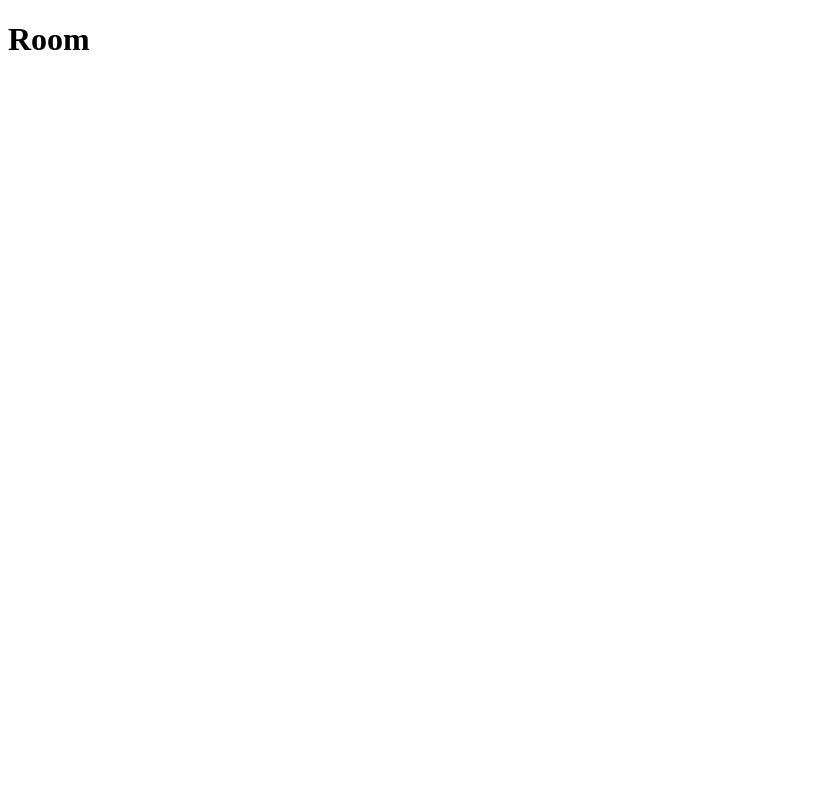
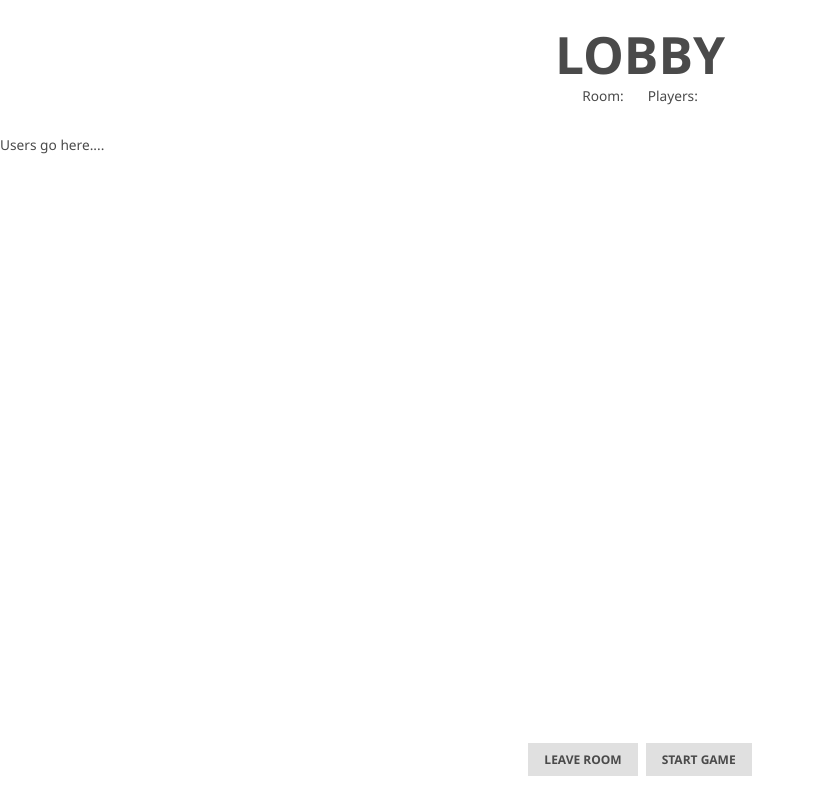
Before and after one commit to eddykodes/imposters-app, a React (Create React App) app: page /room/1 in a window 1280 px wide. Shown: the whole page, without its empty margins (0-814 px from the left). Built offline with nearby package versions, Linux system fonts and the light colour scheme.

Commit message:
add initial room design

```diff
--- /dev/null
+++ b/src/App.css
@@ -0,0 +1,3 @@
+body {
+  margin: 0px;
+}
--- a/src/App.js
+++ b/src/App.js
@@ -1,4 +1,5 @@
 import { BrowserRouter as Router, Route, Switch } from 'react-router-dom'
+import './App.css'
 
 // Context
 import { SocketContextProvider } from './context/SocketContext'
--- a/src/components/UserProfile.js
+++ b/src/components/UserProfile.js
@@ -37,8 +37,7 @@ export default function UserProfile({ createRequest, setCreateRequest, setShowUs
     return handleJoinRoom(event)
   }
 
-  const handleJoinRoom = (event) => {
-    event.preventDefault()
+  const handleJoinRoom = () => {
     const userData = {
       ...user,
       name
@@ -48,15 +47,13 @@ export default function UserProfile({ createRequest, setCreateRequest, setShowUs
     })
   }
 
-  const handleCreateRoom = (event) => {
-    event.preventDefault()
+  const handleCreateRoom = () => {
     createRoom(room => {
       history.push(`/room/${room}`)
     })
   }
 
-  const handleBack = (event) => {
-    event.preventDefault()
+  const handleBack = () => {
     setError(null)
     setCreateRequest(false)
     setShowUserProfile(false)
--- a/src/pages/Home.js
+++ b/src/pages/Home.js
@@ -14,7 +14,7 @@ import Divider from '@material-ui/core/Divider'
 
 const useStyles = makeStyles((theme) => ({
   root: {
-    minHeight: 'calc(100vh - 16px)',
+    minHeight: '100vh',
   },
   logo: {
     backgroundColor: '#eeeeee',
--- a/src/pages/Room.js
+++ b/src/pages/Room.js
@@ -1,9 +1,48 @@
 import React from 'react'
+import { Link as RouterLink } from 'react-router-dom'
+
+// Material UI
+import { makeStyles } from '@material-ui/core/styles'
+import Typography from '@material-ui/core/Typography'
+import Button from '@material-ui/core/Button'
+import Box from '@material-ui/core/Box'
+
+const useStyles = makeStyles((theme) => ({
+  root: {
+    minHeight: '100vh',
+  },
+  header: {
+    textTransform: 'uppercase'
+  }
+}))
 
 export default function Room() {
+  const classes = useStyles()
+
   return (
-    <div>
-      <h1>Room</h1>
-    </div>
+    <Box display='flex' flexDirection='column' className={classes.root}>
+      <Box item xs={12} py={3}>
+        <Typography variant='h2' align='center' className={classes.header}>Lobby</Typography>
+        <Box display='flex' justifyContent='center'>
+          <Box mr={3}>
+            <Typography variant='body1'>Room: </Typography>
+          </Box>
+          <Typography variant='body1' gutterBottom>Players: </Typography>
+        </Box>
+      </Box>
+      <Box display='flex' flexGrow={1}>
+        <Box>
+          <Typography>Users go here....</Typography>
+        </Box>
+      </Box>
+      <Box display='flex' justifyContent='center' py={3}>
+        <Box mr={1}>
+          <Button component={RouterLink} to="/">
+            Leave Room
+          </Button>
+        </Box>
+        <Button>Start Game</Button>
+      </Box>
+    </Box>
   )
 }
```
